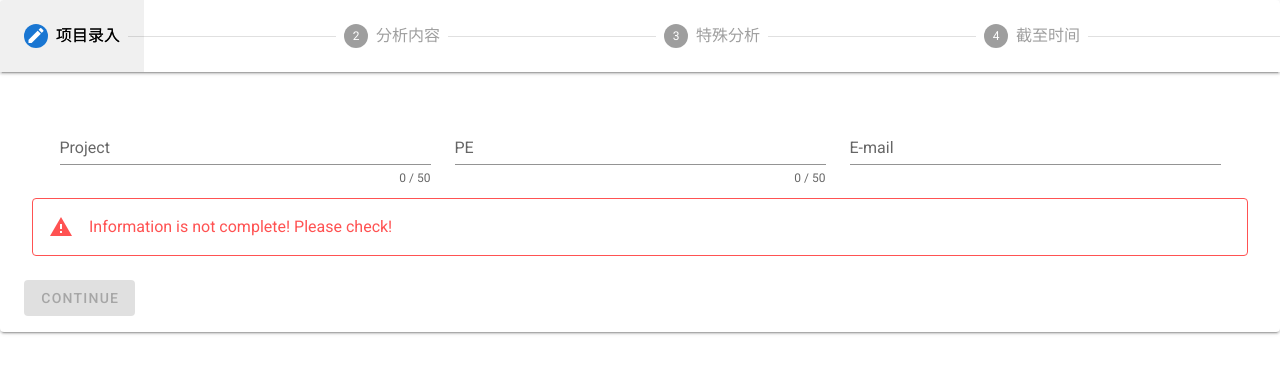
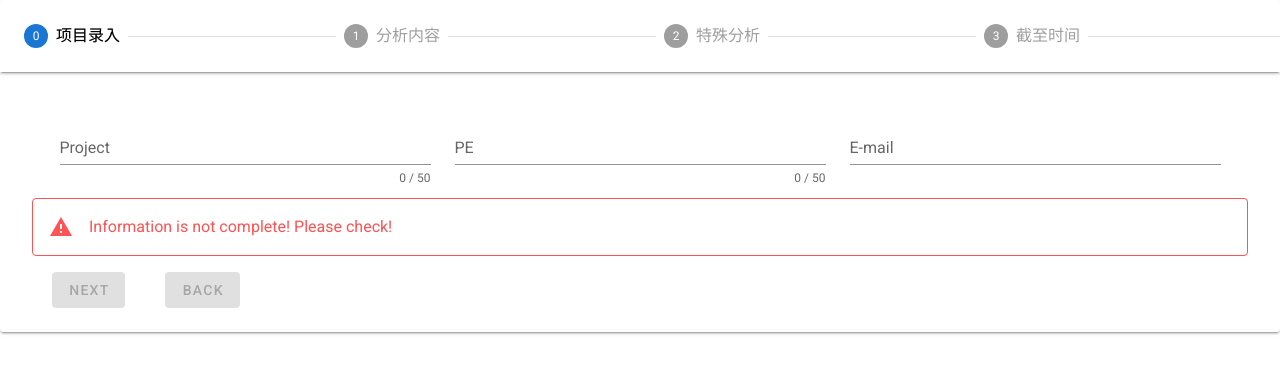
Before and after one commit to chaos1984/VUEStudy, a Vue app in the folder vue_foreend/: page /Stepper in a window 1280 px wide. Shown: the top 374 px of the page. Built offline with nearby package versions, Linux system fonts and the light colour scheme.

Commit message:
$Stepper button
Signed-off-by: chaos1984@163.com <chaos1984@163.com>

```diff
--- /dev/null
+++ b/vue_foreend/src/components/ProjectForm1/NextBackbtn/index.vue
@@ -0,0 +1,33 @@
+<template>
+<div>
+<v-btn class= "mx-5"
+    :disabled = "$store.state.NextStepbtn"
+    color="primary"
+    @click="onNextStep"
+>
+Next
+</v-btn>
+
+<v-btn class= "mx-5"
+    :disabled = "$store.state.NextStepbtn"
+    color="primary"
+    @click="onBackStep"
+    >
+    Back
+</v-btn>
+
+</div>
+</template>
+
+<script>
+  export default {
+    methods:{
+      onNextStep(){
+          this.$store.commit('nextStep')
+      },
+     onBackStep(){
+          this.$store.commit('backStep')
+      },
+    }
+  }
+</script>
--- a/vue_foreend/src/components/ValidateForm/index.vue
+++ b/vue_foreend/src/components/ProjectForm1/index.vue
@@ -51,11 +51,16 @@
     >
        Information is not complete! Please check!
        </v-alert>
+       <NextBackbtn></NextBackbtn>
   </v-form>
 </template>
 
 <script>
   export default {
+    name : 'projectform1',
+    components:{
+        NextBackbtn: () => import('./NextBackbtn'),
+    },
     data: () => ({
       info : '',
       valid: false,
--- a/vue_foreend/src/components/Stepper/index.vue
+++ b/vue_foreend/src/components/Stepper/index.vue
@@ -2,16 +2,15 @@
 <template>
   <div>
 
-    <v-stepper v-model="e1">
+    <v-stepper v-model="$store.state.CurrentStep">
       <v-stepper-header>
         <template v-for="(title,n) in stepsNames">
           <v-stepper-step
             :key="`${n}-step`"
             :complete="e1 > n"
-            :step="n+1"
-            editable
+            :step="n"
           >
-            {{title.title}}{{kk}}
+            {{title.title}}
           </v-stepper-step>
 
           <v-divider
@@ -28,17 +27,8 @@
           :step="n"
         >
            <v-main  class="d-flex pa-2">
-            <!-- <appmain/> -->
-                <ValidateForm />
+                <ProjectForm1 />
             </v-main>
-
-          <v-btn
-            :disabled = "NextStepDisabled"
-            color="primary"
-            @click="nextStep(n)"
-          >
-            Continue
-          </v-btn>
 
         </v-stepper-content>
       </v-stepper-items>
@@ -49,43 +39,24 @@
 <script>
   export default {
     components:{
-        ValidateForm: () => import('@/components/ValidateForm'),
+        ProjectForm1: () => import('@/components/ProjectForm1'),
     },
     data () {
       return {
-        kk :'',
-        e1: 1,
+        e1: "",
         stepsNames:[{title:'项目录入'},{title:'分析内容'},{title:'特殊分析'},{title:'截至时间'}],
-        steps:''
+        steps:'',
       }
     },
 
-    watch: {
-      steps (val) {
-        if (this.e1 > val) {
-          this.e1 = val
-        }
-      },
-    },
     mounted(){
       this.getLength()
     },
-    computed:{
-       NextStepDisabled:function(){
-          console.log(this.$store.state.NextStepbtn)
-          return  this.$store.state.NextStepbtn
-     }
-    },
     methods: {
       getLength(){
-      this.steps = Object.keys(this.stepsNames).length
-      },
-      nextStep (n) {
-        if (n === this.steps) {
-          this.e1 = 1
-        } else {
-          this.e1 = n + 1
-        }
+        this.steps = Object.keys(this.stepsNames).length
+        this.$store.commit('getStepsNum',this.steps)
+        console.log(this.$store.state.StepsNum)
       },
     },
   }
--- a/vue_foreend/src/store/index.js
+++ b/vue_foreend/src/store/index.js
@@ -10,7 +10,9 @@ const store = new Vuex.Store({
         //存放的键值对就是所要管理的状态
         ESRInfo:'helloVueX',
         FormInfo:"",
-        NextStepbtn: true
+        NextStepbtn: true,
+        CurrentStep: 0,
+        StepsNum: 0
     },
     getter:{
         combinFormInfo(state){
@@ -20,6 +22,23 @@ const store = new Vuex.Store({
     mutations:{
         edit(state,info){
             state.ESRInfo = state.ESRInfo + info
+        },
+        getStepsNum (state,val){
+            state.StepsNum = val
+        },
+        nextStep(state){
+            if (state.CurrentStep < state.StepsNum-1){
+            state.CurrentStep += 1
+            } else {
+                state.CurrentStep = state.StepsNum-1
+            }
+        },
+        backStep(state){
+            if (state.CurrentStep > 0){
+                state.CurrentStep -= 1
+            } else {
+                state.CurrentSte = 0
+            }
         },
         isNextStep(state){
              state.NextStepbtn = false
```
